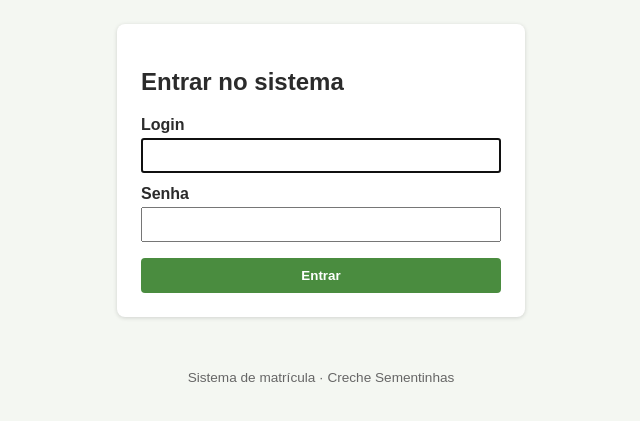
After one commit to Vitao-Campos/creche-sementinhas, a Spring Boot app: page /login in a window 1280 px wide. The commit adds this page. Shown: the top 421 px of the page, without its empty margins (319-959 px from the left). Run offline with Spring Boot 4, Linux system fonts and the light colour scheme; some of the project's set-up classes (security, data sources, template engines, error pages and the like) are left out, and stand-ins take their place.

Commit message:
feat(login): autenticação com BCrypt e usuário admin inicial(RNF-01)

```diff
--- /dev/null
+++ b/src/main/java/br/com/crechesementinhas/creche_sementinhas/controller/LoginController.java
@@ -0,0 +1,22 @@
+package br.com.crechesementinhas.creche_sementinhas.controller;
+
+import org.springframework.stereotype.Controller;
+import org.springframework.web.bind.annotation.GetMapping;
+
+/**
+ * Controller da tela de login.
+ */
+@Controller
+public class LoginController {
+
+    /**
+     * Entrega a página de login. A conferência da senha
+     * é feita pelo Spring Security, não por este método.
+     *
+     * @return o nome do template (templates/login.html)
+     */
+    @GetMapping("/login")
+    public String login() {
+        return "login";
+    }
+}
--- a/src/main/resources/static/css/estilo.css
+++ b/src/main/resources/static/css/estilo.css
@@ -41,3 +41,46 @@ footer {
     color: #666666;
     font-size: 0.85rem;
 }
+
+/* Tela de login */
+
+main.login {
+    max-width: 360px;
+    background-color: #ffffff;
+    padding: 24px;
+    border-radius: 8px;
+    box-shadow: 0 1px 4px rgba(0, 0, 0, 0.15);
+}
+
+main.login label {
+    display: block;
+    margin-top: 12px;
+    font-weight: bold;
+}
+
+main.login input {
+    width: 100%;
+    padding: 8px;
+    margin-top: 4px;
+    box-sizing: border-box;
+}
+
+main.login button {
+    margin-top: 16px;
+    width: 100%;
+    padding: 10px;
+    background-color: #4a8c3f;
+    color: #ffffff;
+    border: none;
+    border-radius: 4px;
+    font-weight: bold;
+    cursor: pointer;
+}
+
+.erro {
+    color: #b00020;
+}
+
+.aviso {
+    color: #4a8c3f;
+}
--- /dev/null
+++ b/src/main/resources/templates/login.html
@@ -0,0 +1,28 @@
+<!DOCTYPE html>
+<html lang="pt-BR" xmlns:th="http://www.thymeleaf.org">
+
+<head th:replace="~{layout :: cabeca('Entrar')}"></head>
+
+<body>
+
+<main class="login">
+    <h2>Entrar no sistema</h2>
+
+    <p class="erro" th:if="${param.error}">Login ou senha inválidos.</p>
+    <p class="aviso" th:if="${param.logout}">Você saiu do sistema.</p>
+
+    <form th:action="@{/login}" method="post">
+        <label for="username">Login</label>
+        <input type="text" id="username" name="username" required autofocus>
+
+        <label for="password">Senha</label>
+        <input type="password" id="password" name="password" required>
+
+        <button type="submit">Entrar</button>
+    </form>
+</main>
+
+<footer th:replace="~{layout :: rodape}"></footer>
+
+</body>
+</html>
```
Also changed, not shown: src/main/java/br/com/crechesementinhas/creche_sementinhas/config/SecurityConfig.java (+28 -8 lines), src/main/java/br/com/crechesementinhas/creche_sementinhas/security/UsuarioDetailsService.java (added, +42 -0 lines), src/main/resources/db/migration/V2__usuario_admin_inicial.sql (added, +14 -0 lines).
